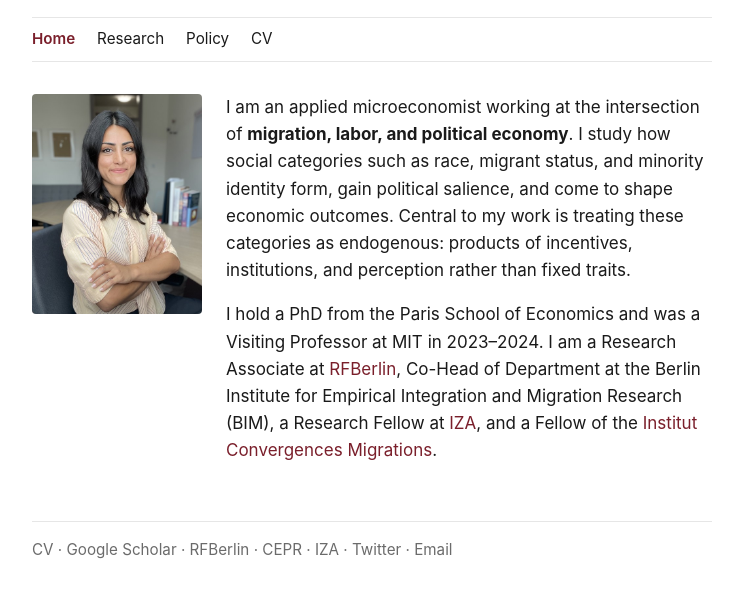
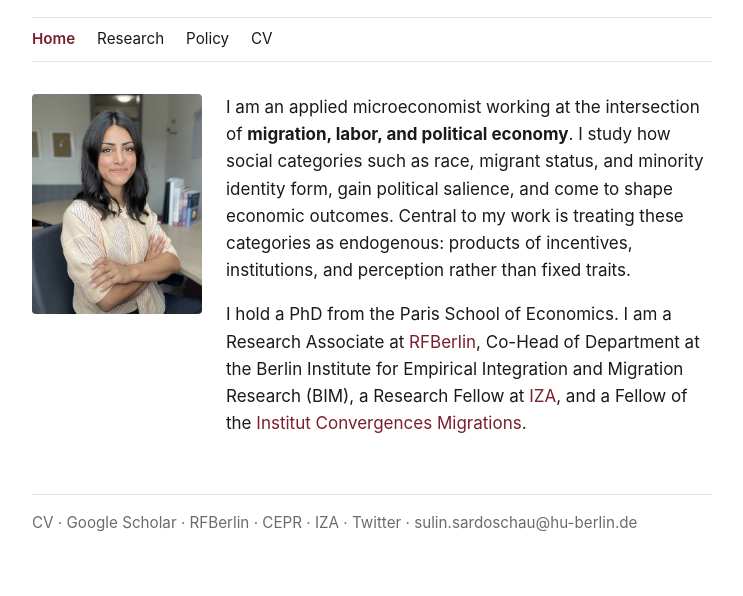
Before and after one commit to susardo/website, a plain HTML site: page index.html in a window 1280 px wide. Shown: the part 146-742 px from the top of the page, without its empty margins (268-1011 px from the left). Drawn offline with Linux system fonts and the light colour scheme.

Commit message:
Show email address in contact row; drop MIT from bio
Contact links displayed "Email" rather than the address itself on all
three pages; show sulin.sardoschau@hu-berlin.de directly.

Co-Authored-By: Claude Opus 4.8 (1M context) <noreply@anthropic.com>

```diff
--- a/index.html
+++ b/index.html
@@ -39,8 +39,7 @@
       endogenous: products of incentives, institutions, and perception rather than fixed
       traits.</p>
 
-      <p>I hold a PhD from the Paris School of Economics and was a
-      Visiting Professor at MIT in 2023&ndash;2024. I am a Research Associate at
+      <p>I hold a PhD from the Paris School of Economics. I am a Research Associate at
       <a href="https://www.rfberlin.com/">RFBerlin</a>, Co-Head of Department at the
       Berlin Institute for Empirical Integration and Migration Research (BIM), a Research
       Fellow at <a href="https://www.iza.org/">IZA</a>, and a Fellow of the
@@ -55,7 +54,7 @@
     <a href="https://cepr.org/about/people/sulin-sardoschau">CEPR</a> &middot;
     <a href="https://www.iza.org/people/affiliates/30491/sulin-sardoschau">IZA</a> &middot;
     <a href="https://twitter.com/sardoschau">Twitter</a> &middot;
-    <a href="mailto:sulin.sardoschau@hu-berlin.de">Email</a>
+    <a href="mailto:sulin.sardoschau@hu-berlin.de">sulin.sardoschau@hu-berlin.de</a>
   </p>
 
 </div>
```
Also changed, not shown: policy.html (+1 -1 lines), research.html (+1 -1 lines).
